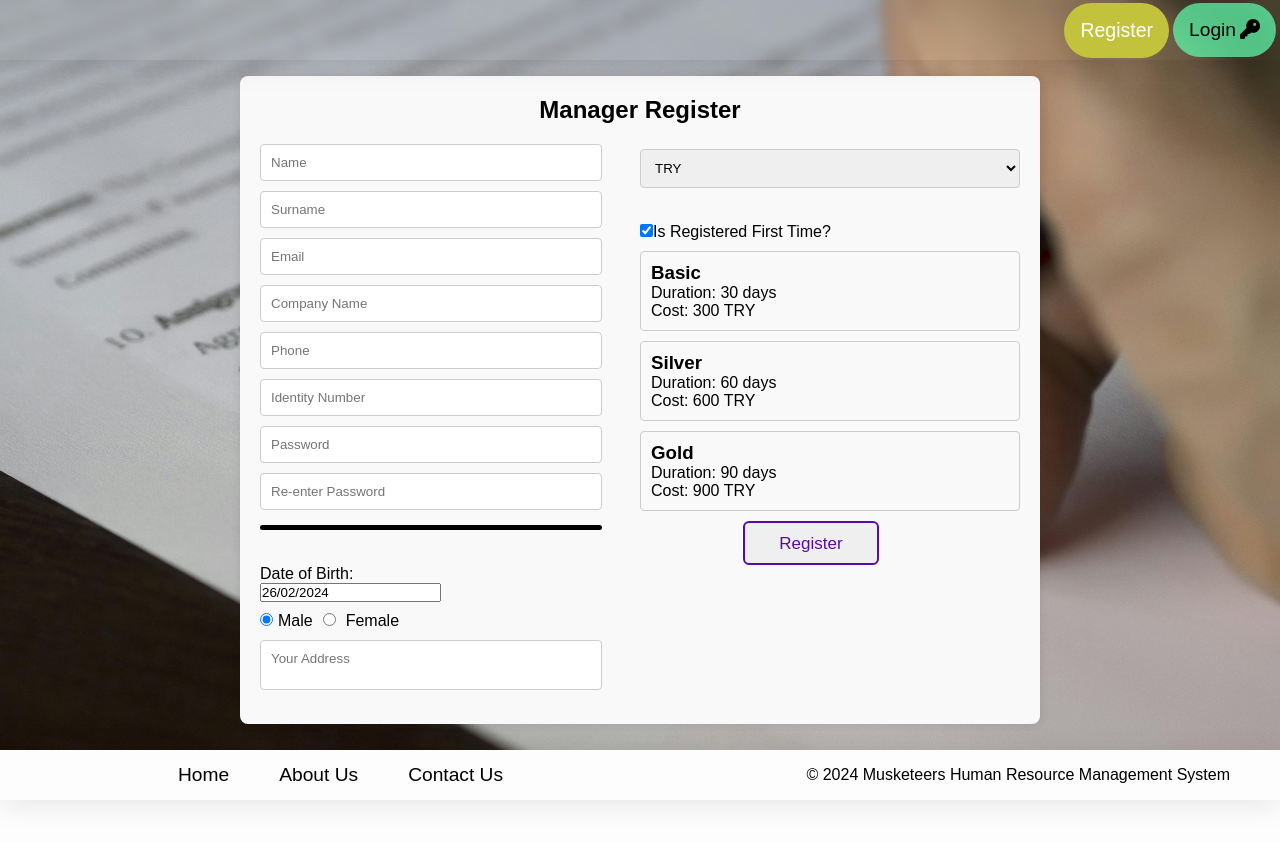
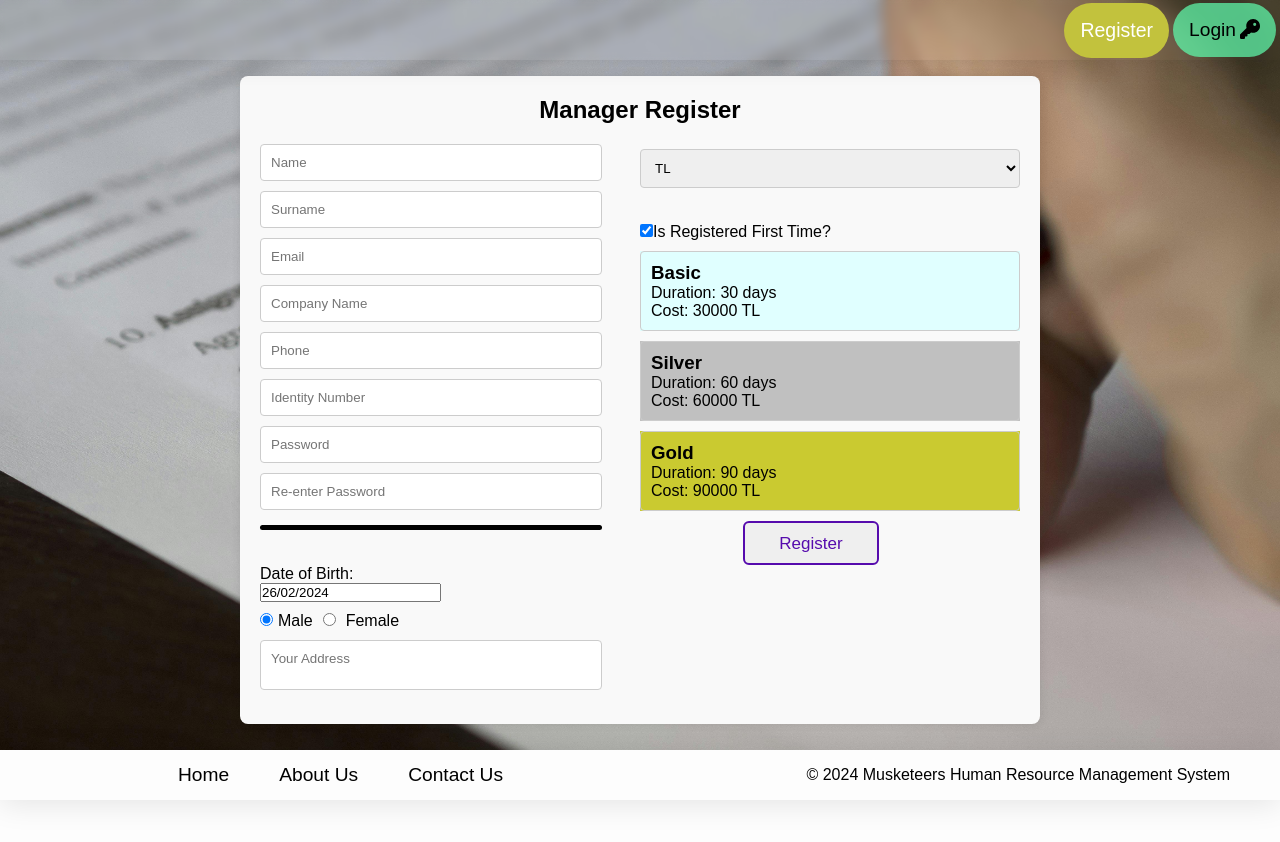
Before and after one commit to SertugOzcan/HMRS, a React (Vite) app: page /manager-register in a window 1280 px wide. Both pictures are taken after a click on the checkbox "Is Registered First Time?". Shown: the top 842 px of the page. Built offline with nearby package versions, Linux system fonts and the light colour scheme.

Commit message:
managerregisterpage js fix and small css addition to package orientation when selected

```diff
--- a/src/pages/ManagerRegisterPage.css
+++ b/src/pages/ManagerRegisterPage.css
@@ -119,6 +119,33 @@
     margin-bottom: 10px;
   }
 
+  .package-card-basic {
+    background-color: lightcyan;
+  }
+
+  .package-card-basic:hover {
+    background-color: lightblue;
+    transition: background-color 0.5s ease;
+  }
+
+  .package-card-silver {
+    background-color: silver;
+  }
+
+  .package-card-silver:hover {
+    background-color: lightslategray;
+    transition: background-color 0.5s ease;
+  }
+
+  .package-card-gold {
+    background-color: rgb(202, 202, 48);
+  }
+
+  .package-card-gold:hover {
+    background-color: gold;
+    transition: background-color 0.5s ease;
+  }
+
   .package-card label {
     cursor: pointer;
     display: block;
@@ -127,17 +154,16 @@
     border-radius: 4px;
   }
 
-  .package-card label:hover {
-    background-color: #f0f0f0;
-  }
-
   .package-card input[type="radio"] {
     display: none;
   }
 
   .package-card input[type="radio"]:checked + label {
-    background-color: #e0e0e0;
+    background-color: #77e21f;
+    border: 2px solid red;
+    box-shadow: 0 0 2.5rem rgba(0, 0, 0, 0.5); /* Hafif bir gölge ekleyelim */
   }
+
 
   .registration-message {
     text-align: center;
--- a/src/pages/ManagerRegisterPage.jsx
+++ b/src/pages/ManagerRegisterPage.jsx
@@ -25,32 +25,45 @@ const ManagerRegisterPage = () => {
   const [message, setMessage] = useState("");
   const [visible, setVisible] = useState(false);
   const [isSuccess, setIsSuccess] = useState(false);
-  const [currency, setCurrency] = useState("TRY");
+  const [currency, setCurrency] = useState("TL");
   const [selectedPackage, setSelectedPackage] = useState("");
-  const [packages, setPackages] = useState([
-    { name: "Basic", duration: 30, cost: 300 },
-    { name: "Silver", duration: 60, cost: 600 },
-    { name: "Gold", duration: 90, cost: 900 }
-  ]);
 
+  const defaultPackageCosts = {
+    basic: 30000,
+    silver: 60000,
+    gold: 90000
+  }
+  const exchangeRates = {
+    TL: 1,
+    USD: 0.032,
+    EUR: 0.030
+  };
+
+  const [packages, setPackages] = useState([]);
   useEffect(() => {
-    updatePackagePrices();
-  }, [currency]);
+    const updatedPackages = [
+      { name: "Basic", duration: 30, cost: defaultPackageCosts.basic * exchangeRates[currency]},
+      { name: "Silver", duration: 60, cost: defaultPackageCosts.silver * exchangeRates[currency]},
+      { name: "Gold", duration: 90, cost: defaultPackageCosts.gold * exchangeRates[currency]}
+    ];
+    setPackages(updatedPackages);
+  }, [currency])
 
-  const updatePackagePrices = () => {
-    const exchangeRates = {
-      TRY: 1,
-      USD: 0.15,
-      EUR: 0.12
-    };
 
-    const updatedPackages = packages.map(pkg => {
-      const updatedCost = pkg.cost * exchangeRates[currency];
-      return { ...pkg, cost: updatedCost };
-    });
+  // useEffect(() => {
+  //   updatePackagePrices();
+  // }, [currency]);
 
-    setPackages(updatedPackages);
-  };
+  // const updatePackagePrices = () => {
+
+
+  //   const updatedPackages = packages.map(pkg => {
+  //     const updatedCost = pkg.cost * exchangeRates[currency];
+  //     return { ...pkg, cost: updatedCost };
+  //   });
+
+  //   setPackages(updatedPackages);
+  // };
 
   const handlePackageChange = packageName => {
     setSelectedPackage(packageName);
@@ -316,7 +329,7 @@ const ManagerRegisterPage = () => {
             <select value={currency} onChange={handleCurrencyChange}>
               <option value="USD">USD</option>
               <option value="EUR">EUR</option>
-              <option value="TRY">TRY</option>
+              <option value="TL">TL</option>
             </select>
             <div className="package-selection">
               <input
@@ -329,7 +342,7 @@ const ManagerRegisterPage = () => {
               {isRegisterFirstTime && (
                 <div className="package-options">
                   {packages.map((pkg) => (
-                    <div key={pkg.name} className="package-card">
+                    <div key={pkg.name} className={`package-card package-card-${pkg.name.toLowerCase()}`}>
                       <input
                         type="radio"
                         id={pkg.name}
```
